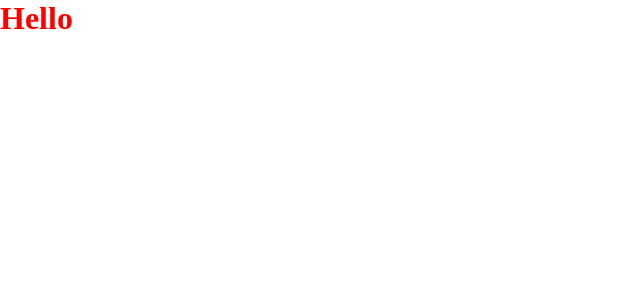
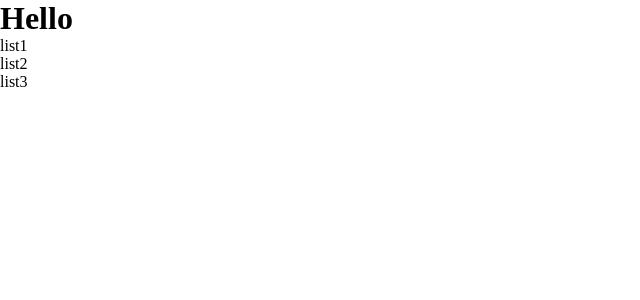
Before and after one commit to mania605/ReactStpes, a React (Vite) app: page / in a window 1280 px wide. Shown: the top 300 px of the page, without its empty margins (0-640 px from the left). Built offline with nearby package versions, Linux system fonts and the light colour scheme.

Commit message:
리액트 컴포넌트 안쪽의 JSX구문 실습

```diff
--- a/src/App.jsx
+++ b/src/App.jsx
@@ -1,11 +1,29 @@
+// /* 컴포넌트 함수
+// JSX라는 리액트만의 문법체계(돔생성 스크립트 구문을 HTML형식을 본따 만든 템플릿)
+// 컴포넌트 함수 생성 규칙
+// 1.무조건 이름 대문자(대문자 아닌 소문자로 작성하면 일반 태그로 인식해서 오류발생)
+// 2. JSX반환
+// 3. export문으로 내보냄
+// 4. 하나의 컴포넌트 함수는 단일 요소만 반환 가능
+// 5. 결국은 자바스크립트이기 때문에 JS예약어는 사용 불가(class)
+// 6. 컴포넌트 호출은 먼저 import문으로 해당 함수명 가져온 뒤 호출
+// 7. 컴포넌트 호출방식<컴포넌트 함수명/>
+// 8 .만약 불필요한 Wrapping요소 없이 그룹화 하고 싶을 때 fragment<></> 형태로 감싸줌
+// */
+
+
 function App() {
 	return (
-		<div>
-			<h1 className='abc' style={{ color: 'red' }}>
-				Hello
-			</h1>
-		</div>
+<>
+			<h1 className="abc">Hello</h1>
+			<ul>
+				<li>list1</li>
+				<li>list2</li>
+				<li>list3</li>
+			</ul>
+</>
 	);
 }
 
+//작업 내보내기 가져오기import 해야 됨.
 export default App;
--- a/src/main.jsx
+++ b/src/main.jsx
@@ -7,4 +7,5 @@ import App from "./App.jsx";
 //루트 컴포넌트에 적용하 ㄹ전체 스타일 파일
 import "./styles/index.css";
 
+//App이라는 마스터 컴포넌트를 돔 형태로 구현해서 index.html의 #root요소안에 넣어줌.
 ReactDOM.createRoot(document.getElementById("root")).render(<App />);
```
